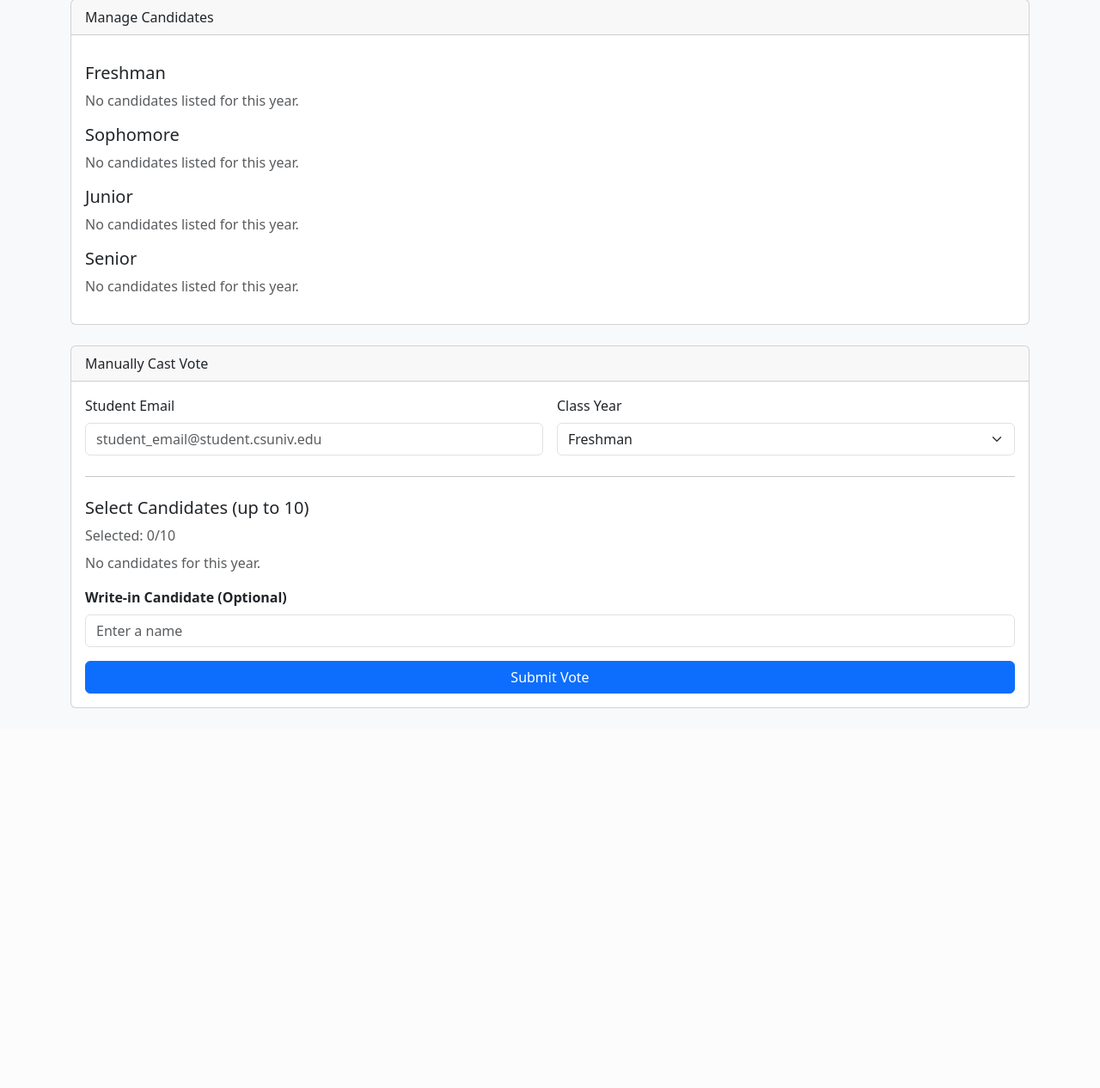
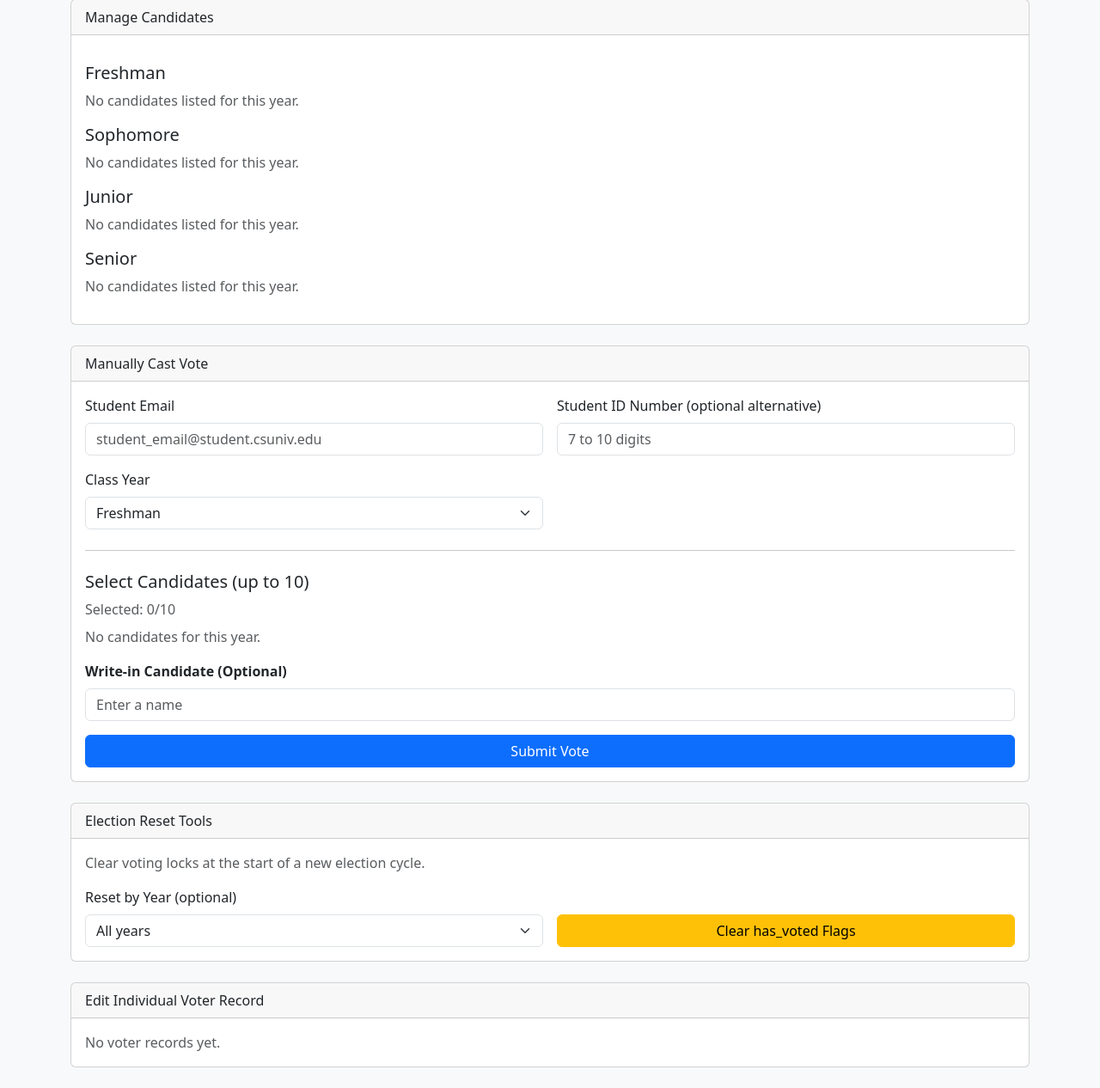
Before and after one commit to Shortballer2/csu-voting, a Flask app: page /admin in a window 1280 px wide. Shown: the part 314-1580 px from the top of the page at 86% size. Before the commit the page ends 1138 px from the top, so only its background shows below. Run offline with Flask 3, Linux system fonts and the light colour scheme; the visitor is signed in with stand-in values (Sample User, id 1); data that the repository does not hold is empty.

Commit message:
Add admin controls to reset and edit voter has_voted flags

```diff
--- a/app.py
+++ b/app.py
@@ -11,7 +11,7 @@ from functools import wraps
 from dotenv import load_dotenv
 
 # --- Database and App Setup ---
-from models import db, Student, Vote
+from models import db, Student, Vote, VoterRecord
 from sqlalchemy import func
 
 load_dotenv("csu-voting.env", override=True)
@@ -39,6 +39,7 @@ SMTP_PORT = int(os.getenv("SMTP_PORT", 587))
 ADMIN_USER = os.getenv("ADMIN_USER", "admin")
 ADMIN_PASS = os.getenv("ADMIN_PASS", "password")
 STUDENT_EMAIL_PATTERN = re.compile(r"^[a-z]+[a-z][a-z]+@student\.csuniv\.edu$")
+STUDENT_ID_PATTERN = re.compile(r"^\d{7,10}$")
 
 # --- Helper Functions ---
 def load_candidates():
@@ -117,7 +118,32 @@ def verify_email():
     if "year" not in session:
         return redirect(url_for("index"))
     if request.method == "POST":
-        email = request.form["email"].strip().lower()
+        verification_method = request.form.get("verification_method", "email")
+        if verification_method == "student_id":
+            student_id_number = request.form.get("student_id_number", "").strip()
+            if not STUDENT_ID_PATTERN.match(student_id_number):
+                flash("Enter a valid student ID number (7 to 10 digits).", "danger")
+                return redirect(url_for("verify_email"))
+            voter_record = VoterRecord.query.filter_by(
+                method="student_id",
+                identifier=student_id_number,
+            ).first()
+            if voter_record and voter_record.has_voted:
+                flash("This student ID number has already been used to vote.", "warning")
+                return redirect(url_for("verify_email"))
+            if not voter_record:
+                voter_record = VoterRecord(
+                    method="student_id",
+                    identifier=student_id_number,
+                    year=session["year"],
+                )
+                db.session.add(voter_record)
+                db.session.commit()
+            session["voter_record_id"] = voter_record.id
+            session.pop("otp", None)
+            session.pop("email", None)
+            return redirect(url_for("vote"))
+        email = request.form.get("email", "").strip().lower()
         if not STUDENT_EMAIL_PATTERN.match(email):
             flash(
                 "Use your CSU student email in this format: firstnamemiddleinitiallastname@student.csuniv.edu.",
@@ -129,12 +155,18 @@ def verify_email():
             student = Student(email=email, year=session["year"])
             db.session.add(student)
             db.session.commit()
-        if student.has_voted:
+        voter_record = VoterRecord.query.filter_by(method="email", identifier=email).first()
+        if voter_record and voter_record.has_voted:
             flash("This email address has already been used to vote.", "warning")
             return redirect(url_for("verify_email"))
+        if not voter_record:
+            voter_record = VoterRecord(method="email", identifier=email, year=session["year"])
+            db.session.add(voter_record)
+            db.session.commit()
         otp = str(random.randint(100000, 999999))
         session["otp"] = otp
         session["email"] = email
+        session["voter_record_id"] = voter_record.id
         try:
             send_otp_email(email, otp)
             return redirect(url_for("otp"))
@@ -159,12 +191,12 @@ def otp():
 @app.route("/vote", methods=["GET", "POST"])
 @login_required
 def vote():
-    email = session.get("email")
+    voter_record_id = session.get("voter_record_id")
     year = session.get("year")
-    if not email or not year:
+    if not voter_record_id or not year:
         return redirect(url_for("index"))
-    student = Student.query.filter_by(email=email).first()
-    if not student or student.has_voted:
+    voter_record = VoterRecord.query.filter_by(id=voter_record_id).first()
+    if not voter_record or voter_record.has_voted:
         return render_template("message.html", title="Already Voted", message="Your vote has already been recorded.")
     candidates = load_candidates()
     year_candidates = candidates.get(year, [])
@@ -180,14 +212,15 @@ def vote():
             flash("You must select at least one candidate to vote.", "warning")
             return redirect(url_for("vote"))
         for candidate_name in selected_candidates:
-            new_vote = Vote(student_id=student.id, candidate=candidate_name)
+            new_vote = Vote(candidate=candidate_name)
             db.session.add(new_vote)
-        student.has_voted = True
-        db.session.add(student)
+        voter_record.has_voted = True
+        db.session.add(voter_record)
         db.session.commit()
         session.pop("email", None)
         session.pop("year", None)
         session.pop("otp", None)
+        session.pop("voter_record_id", None)
         return render_template("success.html")
     return render_template("vote.html", candidates=year_candidates)
 
@@ -214,7 +247,8 @@ def admin_logout():
 @admin_login_required
 def admin_dashboard():
     candidates = load_candidates()
-    return render_template("admin_dashboard.html", candidates=candidates)
+    voter_records = VoterRecord.query.order_by(VoterRecord.id.desc()).limit(100).all()
+    return render_template("admin_dashboard.html", candidates=candidates, voter_records=voter_records)
 
 @app.route("/admin/add", methods=["POST"])
 @admin_login_required
@@ -252,10 +286,14 @@ def delete_candidate():
 @admin_login_required
 def manual_vote():
     email = (request.form.get("email") or "").strip().lower()
+    student_id_number = (request.form.get("student_id_number") or "").strip()
     year = request.form.get("year")
 
-    if not email or not year:
-        flash("Email and Class Year are required.", "danger")
+    if not year:
+        flash("Class Year is required.", "danger")
+        return redirect(url_for("admin_dashboard"))
+    if not email and not student_id_number:
+        flash("Either student email or student ID number is required.", "danger")
         return redirect(url_for("admin_dashboard"))
 
     # Get checked candidates from the form
@@ -273,28 +311,76 @@ def manual_vote():
         flash("You must select at least one candidate to vote.", "warning")
         return redirect(url_for("admin_dashboard"))
 
-    student = Student.query.filter_by(email=email).first()
+    identifier = student_id_number or email
+    method = "student_id" if student_id_number else "email"
+    if method == "student_id" and not STUDENT_ID_PATTERN.match(student_id_number):
+        flash("Student ID number must be 7 to 10 digits.", "danger")
+        return redirect(url_for("admin_dashboard"))
+    if method == "email":
+        if not STUDENT_EMAIL_PATTERN.match(email):
+            flash("Enter a valid CSU student email.", "danger")
+            return redirect(url_for("admin_dashboard"))
+        student = Student.query.filter_by(email=email).first()
+        if not student:
+            student = Student(email=email, year=year)
+            db.session.add(student)
 
-    if not student:
-        student = Student(email=email, year=year)
-        db.session.add(student)
+    voter_record = VoterRecord.query.filter_by(method=method, identifier=identifier).first()
+    if voter_record and voter_record.has_voted:
+        flash(f"Voter '{identifier}' has already voted.", "warning")
+        return redirect(url_for("admin_dashboard"))
+    if not voter_record:
+        voter_record = VoterRecord(method=method, identifier=identifier, year=year)
+        db.session.add(voter_record)
         db.session.flush()
-
-    if student.has_voted:
-        flash(f"Student '{email}' has already voted.", "warning")
-        return redirect(url_for("admin_dashboard"))
 
     # Record the votes
     for candidate_name in selected_candidates:
-        new_vote = Vote(student_id=student.id, candidate=candidate_name)
+        new_vote = Vote(candidate=candidate_name)
         db.session.add(new_vote)
 
-    student.has_voted = True
-    db.session.add(student)
+    voter_record.has_voted = True
+    db.session.add(voter_record)
 
     db.session.commit()
 
-    flash(f"Successfully cast {len(selected_candidates)} vote(s) on behalf of '{email}'.", "success")
+    flash(f"Successfully cast {len(selected_candidates)} vote(s) on behalf of '{identifier}'.", "success")
+    return redirect(url_for("admin_dashboard"))
+
+@app.route("/admin/voter_records/update", methods=["POST"])
+@admin_login_required
+def update_voter_record():
+    record_id = request.form.get("record_id", type=int)
+    has_voted = request.form.get("has_voted") == "on"
+    if not record_id:
+        flash("A voter record ID is required.", "danger")
+        return redirect(url_for("admin_dashboard"))
+
+    voter_record = db.session.get(VoterRecord, record_id)
+    if not voter_record:
+        flash("Voter record not found.", "danger")
+        return redirect(url_for("admin_dashboard"))
+
+    voter_record.has_voted = has_voted
+    db.session.add(voter_record)
+    db.session.commit()
+    status_text = "has voted" if has_voted else "not voted"
+    flash(f"Updated voter '{voter_record.identifier}' to {status_text}.", "success")
+    return redirect(url_for("admin_dashboard"))
+
+@app.route("/admin/voter_records/reset", methods=["POST"])
+@admin_login_required
+def reset_voter_records():
+    year = request.form.get("year", "").strip()
+    query = VoterRecord.query.filter_by(has_voted=True)
+    if year:
+        query = query.filter_by(year=year)
+    updated_count = query.update({"has_voted": False}, synchronize_session=False)
+    db.session.commit()
+    if year:
+        flash(f"Reset {updated_count} voter record(s) for {year}.", "success")
+    else:
+        flash(f"Reset {updated_count} voter record(s) across all years.", "success")
     return redirect(url_for("admin_dashboard"))
 
 @app.route("/results")
--- a/templates/admin_dashboard.html
+++ b/templates/admin_dashboard.html
@@ -72,7 +72,11 @@
             <div class="row g-3">
                 <div class="col-md-6">
                     <label for="email" class="form-label">Student Email</label>
-                    <input type="email" name="email" id="email" class="form-control" placeholder="student_email@student.csuniv.edu" required>
+                    <input type="email" name="email" id="email" class="form-control" placeholder="student_email@student.csuniv.edu">
+                </div>
+                <div class="col-md-6">
+                    <label for="student_id_number" class="form-label">Student ID Number (optional alternative)</label>
+                    <input type="text" name="student_id_number" id="student_id_number" class="form-control" placeholder="7 to 10 digits" pattern="\d{7,10}">
                 </div>
                 <div class="col-md-6">
                     <label for="manual_vote_year" class="form-label">Class Year</label>
@@ -96,6 +100,65 @@
                 <button type="submit" class="btn btn-primary">Submit Vote</button>
             </div>
         </form>
+    </div>
+</div>
+
+<div class="card mb-4">
+    <div class="card-header">
+        Election Reset Tools
+    </div>
+    <div class="card-body">
+        <p class="text-muted">Clear voting locks at the start of a new election cycle.</p>
+        <form method="post" action="{{ url_for('reset_voter_records') }}" class="row g-3 align-items-end">
+            <div class="col-md-6">
+                <label for="reset_year" class="form-label">Reset by Year (optional)</label>
+                <select name="year" id="reset_year" class="form-select">
+                    <option value="">All years</option>
+                    <option value="Freshman">Freshman</option>
+                    <option value="Sophomore">Sophomore</option>
+                    <option value="Junior">Junior</option>
+                    <option value="Senior">Senior</option>
+                </select>
+            </div>
+            <div class="col-md-6 d-grid">
+                <button type="submit" class="btn btn-warning">Clear has_voted Flags</button>
+            </div>
+        </form>
+    </div>
+</div>
+
+<div class="card mb-4">
+    <div class="card-header">
+        Edit Individual Voter Record
+    </div>
+    <div class="card-body">
+        {% if voter_records %}
+        <form method="post" action="{{ url_for('update_voter_record') }}" class="row g-3 align-items-end">
+            <div class="col-md-7">
+                <label for="record_id" class="form-label">Voter Record</label>
+                <select name="record_id" id="record_id" class="form-select" required>
+                    {% for record in voter_records %}
+                    <option value="{{ record.id }}">
+                        #{{ record.id }} - {{ record.identifier }} ({{ record.method }}, {{ record.year }}, voted: {{ "yes" if record.has_voted else "no" }})
+                    </option>
+                    {% endfor %}
+                </select>
+            </div>
+            <div class="col-md-3">
+                <div class="form-check mt-4">
+                    <input class="form-check-input" type="checkbox" id="has_voted" name="has_voted">
+                    <label class="form-check-label" for="has_voted">
+                        Mark as voted
+                    </label>
+                </div>
+            </div>
+            <div class="col-md-2 d-grid">
+                <button type="submit" class="btn btn-outline-primary">Save</button>
+            </div>
+        </form>
+        {% else %}
+        <p class="text-muted mb-0">No voter records yet.</p>
+        {% endif %}
     </div>
 </div>
 
```
Also changed, not shown: models.py (+7 -1 lines), templates/verify_email.html (+30 -3 lines).
